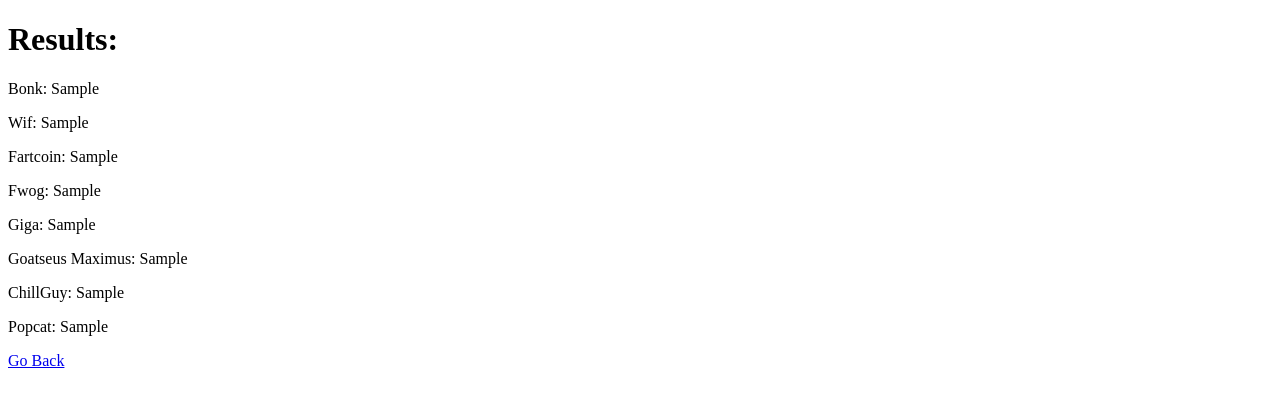
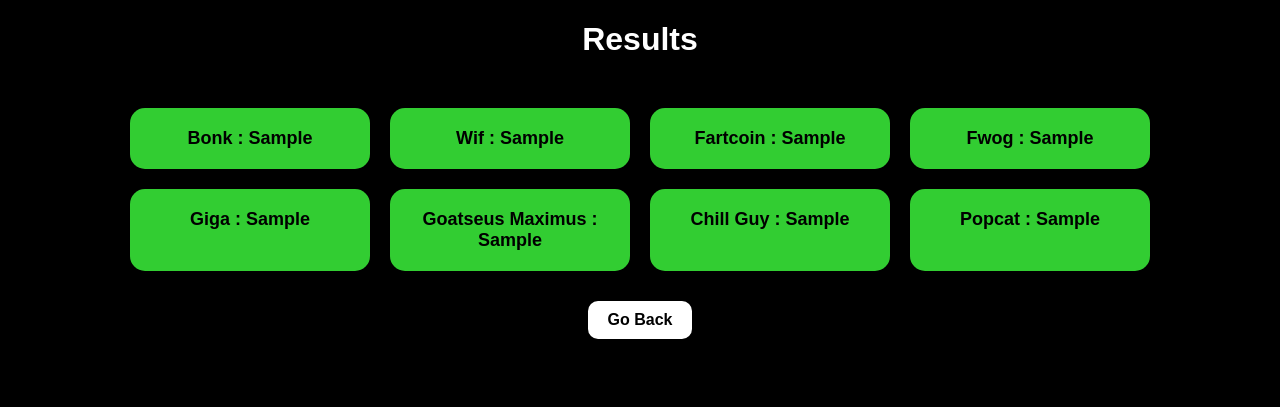
Before and after one commit to nbortz/Coin-Compare, a Flask app: template Templates/result.html in a window 1280 px wide. Shown: the top 407 px of the page. Run offline with Flask 3, Linux system fonts and the light colour scheme; the template is opened without the code that fills it: most values are stand-ins (such as "Sample title", 1, 10 or a date in 2020); parts of the project's set-up code (start-up, migrations or seed data) failed here and were passed over.

Commit message:
added style to result

```diff
--- a/Templates/result.html
+++ b/Templates/result.html
@@ -1,15 +1,60 @@
 <!DOCTYPE html>
-<html>
+<html lang="en">
+<head>
+    <meta charset="UTF-8">
+    <meta name="viewport" content="width=device-width, initial-scale=1.0">
+    <title>Correlation Scores</title>
+    <style>
+        body {
+            background-color: black;
+            color: white;
+            font-family: Arial, sans-serif;
+            text-align: center;
+        }
+        .container {
+            display: flex;
+            flex-wrap: wrap;
+            justify-content: center;
+            gap: 20px;
+            margin-top: 50px;
+        }
+        .result-box {
+            background-color: #32CD32; /* Light lime green */
+            color: black;
+            padding: 20px;
+            border-radius: 15px; /* Rounded corners */
+            width: 200px;
+            font-size: 18px;
+            font-weight: bold;
+        }
+        .back-button {
+            display: inline-block;
+            margin-top: 30px;
+            padding: 10px 20px;
+            background-color: white;
+            color: black;
+            text-decoration: none;
+            font-weight: bold;
+            border-radius: 10px;
+        }
+        .back-button:hover {
+            background-color: gray;
+        }
+    </style>
+</head>
 <body>
-    <h1>Results:</h1>
-    <p>Bonk: {{ bonkCor }}</p>
-    <p>Wif: {{ wifCor }}</p>
-    <p>Fartcoin: {{ fartCor }}</p>
-    <p>Fwog: {{ fwogCor }}</p>
-    <p>Giga: {{ gigaCor }}</p>
-    <p>Goatseus Maximus: {{ goatCor }}</p>
-    <p>ChillGuy: {{ chillCor }}</p>
-    <p>Popcat: {{ popcatCor }}</p>
-    <a href="/">Go Back</a>
+    <h1>Results</h1>
+    <div class="container">
+        <div class="result-box">Bonk : {{ bonkCor }}</div>
+        <div class="result-box">Wif : {{ wifCor }}</div>
+        <div class="result-box">Fartcoin : {{ fartCor }}</div>
+        <div class="result-box">Fwog : {{ fwogCor }}</div>
+        <div class="result-box">Giga : {{ gigaCor }}</div>
+        <div class="result-box">Goatseus Maximus : {{ goatCor }}</div>
+        <div class="result-box">Chill Guy : {{ chillCor }}</div>
+        <div class="result-box">Popcat : {{ popcatCor }}</div>
+    </div>
+
+    <a href="/" class="back-button">Go Back</a>
 </body>
 </html>
```
